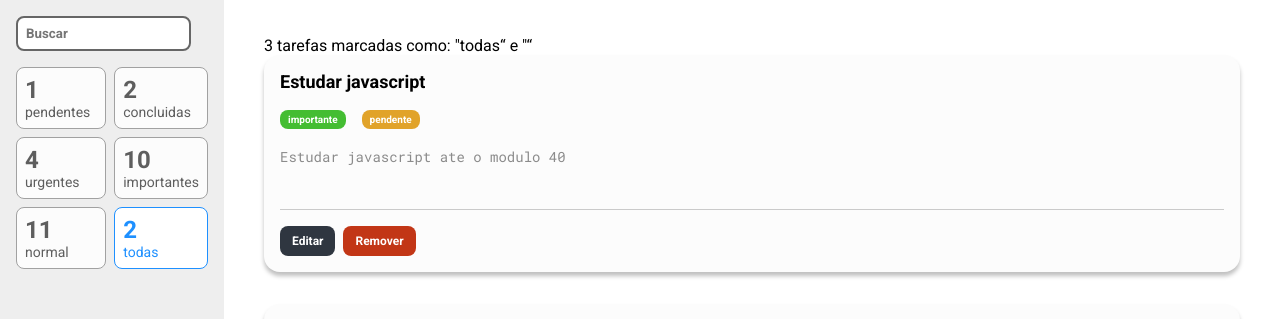
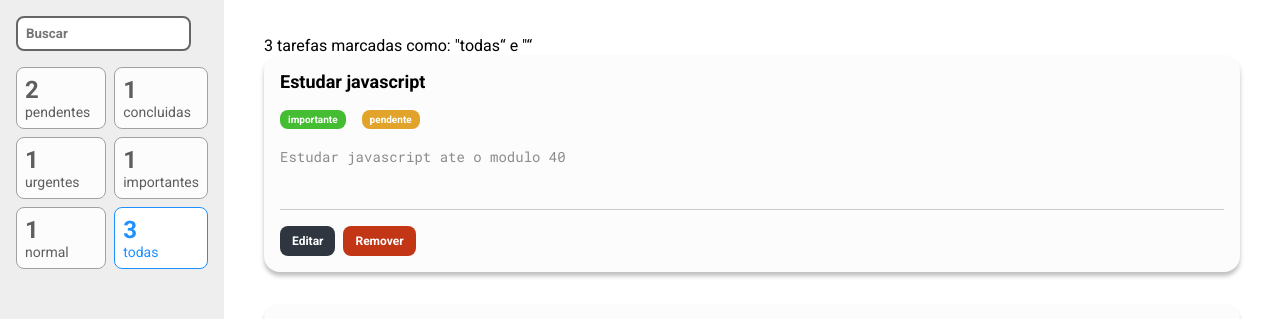
Before and after one commit to AlvaroDeCarvalho/listas-tarefas, a React (Create React App) app: page / in a window 1280 px wide. Shown: the top 319 px of the page. Built offline with nearby package versions, Linux system fonts and the light colour scheme.

Commit message:
adicionar o filtro de tarefas e a verificação se esta ativo ou não

```diff
--- a/src/components/FiltroCard/index.tsx
+++ b/src/components/FiltroCard/index.tsx
@@ -1,15 +1,53 @@
+import { useDispatch, useSelector } from 'react-redux'
 import * as S from './styles'
-
+import { alterarFiltro } from '../../store/reducers/filtro'
+import * as enums from '../../uteis/enums/Tarefa'
+import { RootReducer } from '../../store'
 export type Props = {
-  ativo?: boolean
-  contador: number
   legenda: string
+  criterio: 'prioridade' | 'status' | 'todas'
+  valor?: enums.Prioridade | enums.Status
 }
 
-const FiltroCard = ({ ativo, contador, legenda }: Props) => (
-  <S.Card ativo={ativo}>
-    <S.Contador>{contador}</S.Contador>
-    <S.Label>{legenda}</S.Label>
-  </S.Card>
-)
+const FiltroCard = ({ legenda, criterio, valor }: Props) => {
+  const dispatch = useDispatch()
+  const { filtro, tarefas } = useSelector((state: RootReducer) => state)
+
+  const verificarEstaAtivo = () => {
+    const mesmoCriterio = filtro.criterio === criterio
+    const mesmoValor = filtro.valor === valor
+
+    return mesmoCriterio && mesmoValor
+  }
+
+  const contarTarefas = () => {
+    if (criterio === 'todas') {
+      return tarefas.itens.length
+    }
+    if (criterio === 'prioridade') {
+      return tarefas.itens.filter((item) => item.prioridade === valor).length
+    }
+    if (criterio === 'status') {
+      return tarefas.itens.filter((item) => item.status === valor).length
+    }
+  }
+
+  const filtrar = () => {
+    dispatch(
+      alterarFiltro({
+        criterio,
+        valor
+      })
+    )
+  }
+
+  const contador = contarTarefas()
+  const ativo = verificarEstaAtivo()
+  return (
+    <S.Card ativo={ativo} onClick={filtrar}>
+      <S.Contador>{contador}</S.Contador>
+      <S.Label>{legenda}</S.Label>
+    </S.Card>
+  )
+}
 export default FiltroCard
--- a/src/components/FiltroCard/styles.ts
+++ b/src/components/FiltroCard/styles.ts
@@ -1,10 +1,16 @@
 import styled from 'styled-components'
-import { Props } from '.'
 
 //o omit remove um atributo da propiedade, ou seja, o PropsSemLegendaEcontador é a propia pros mas removendo o atribuda da leganda e do contador
-type PropsSemLegendaEContador = Omit<Props, 'contador' | 'legenda'>
+/* type PropsSemLegendaEContador = Omit<
+  Props,
+  'contador' | 'legenda' | 'criterio' | 'valor'
+> */
 
-export const Card = styled.div<PropsSemLegendaEContador>`
+type Props = {
+  ativo: boolean
+}
+
+export const Card = styled.div<Props>`
   padding: 8px;
   border: 1px solid ${(props) => (props.ativo ? '#1e90ff' : '#a1a1a1')};
   background-color: ${(props) => (props.ativo ? '#fff' : '#fcfcfc')};
--- a/src/containers/BarraLateral/index.tsx
+++ b/src/containers/BarraLateral/index.tsx
@@ -3,6 +3,8 @@ import FiltroCard from '../../components/FiltroCard'
 import * as S from './styles'
 import { RootReducer } from '../../store'
 import { alteraTermo } from '../../store/reducers/filtro'
+import * as enums from './../../uteis/enums/Tarefa'
+
 const BarraLateral = () => {
   const dispatch = useDispatch()
   const { termo } = useSelector((state: RootReducer) => state.filtro)
@@ -16,12 +18,35 @@ const BarraLateral = () => {
           onChange={(e) => dispatch(alteraTermo(e.target.value))}
         />
         <S.Filtros>
-          <FiltroCard legenda="pendentes" contador={1} />
-          <FiltroCard legenda="concluidas" contador={2} />
-          <FiltroCard legenda="urgentes" contador={4} />
-          <FiltroCard legenda="importantes" contador={10} />
-          <FiltroCard legenda="normal" contador={11} />
-          <FiltroCard legenda="todas" contador={2} ativo />
+          <FiltroCard
+            valor={enums.Status.PENDENTE}
+            criterio="status"
+            legenda="pendentes"
+          />
+          <FiltroCard
+            valor={enums.Status.CONCLUIDO}
+            criterio="status"
+            legenda="concluidas"
+          />
+          <FiltroCard
+            valor={enums.Prioridade.URGENTE}
+            criterio="prioridade"
+            legenda="urgentes"
+          />
+
+          <FiltroCard
+            valor={enums.Prioridade.IMPORTANTE}
+            criterio="prioridade"
+            legenda="importantes"
+          />
+
+          <FiltroCard
+            valor={enums.Prioridade.NORMAL}
+            criterio="prioridade"
+            legenda="normal"
+          />
+
+          <FiltroCard criterio="todas" legenda="todas" />
         </S.Filtros>
       </div>
     </S.Aside>
--- a/src/containers/ListaDeTarefas/index.tsx
+++ b/src/containers/ListaDeTarefas/index.tsx
@@ -1,3 +1,4 @@
+/* eslint-disable prefer-const */
 import { useSelector } from 'react-redux'
 import { RootReducer } from '../../store'
 
@@ -7,13 +8,32 @@ import TarefaLocal from '../../models/Tarefa'
 
 const ListaDeTarefas = () => {
   const { itens } = useSelector((state: RootReducer) => state.tarefas)
-  const { termo, criterio } = useSelector((state: RootReducer) => state.filtro)
+
+  const { termo, criterio, valor } = useSelector(
+    (state: RootReducer) => state.filtro
+  )
 
   const filtraTarefas = () => {
-    return itens.filter(
-      (item) =>
-        item.titulo.toLocaleLowerCase().search(termo.toLocaleLowerCase()) >= 0
-    )
+    let tarefasFiltradas = itens
+    if (termo !== undefined) {
+      tarefasFiltradas = tarefasFiltradas.filter(
+        (item) =>
+          item.titulo.toLocaleLowerCase().search(termo.toLocaleLowerCase()) >= 0
+      )
+
+      if (criterio === 'prioridade') {
+        tarefasFiltradas = tarefasFiltradas.filter(
+          (item) => item.prioridade === valor
+        )
+      } else if (criterio === 'status') {
+        tarefasFiltradas = tarefasFiltradas.filter(
+          (item) => item.status === valor
+        )
+      }
+      return tarefasFiltradas
+    } else {
+      return itens
+    }
   }
   return (
     <S.Container>
--- a/src/store/reducers/filtro.ts
+++ b/src/store/reducers/filtro.ts
@@ -2,10 +2,11 @@ import { PayloadAction, createSlice } from '@reduxjs/toolkit'
 import * as enums from '../../uteis/enums/Tarefa'
 
 type FiltroState = {
-  termo: string
+  termo?: string
   criterio: 'prioridade' | 'status' | 'todas'
   valor?: enums.Prioridade | enums.Status
 }
+
 const initialState: FiltroState = {
   termo: '',
   criterio: 'todas'
@@ -17,9 +18,13 @@ const FiltroSlice = createSlice({
   reducers: {
     alteraTermo: (state, action: PayloadAction<string>) => {
       state.termo = action.payload
+    },
+    alterarFiltro(state, action: PayloadAction<FiltroState>) {
+      state.criterio = action.payload.criterio
+      state.valor = action.payload.valor
     }
   }
 })
 
-export const { alteraTermo } = FiltroSlice.actions
+export const { alteraTermo, alterarFiltro } = FiltroSlice.actions
 export default FiltroSlice.reducer
```
